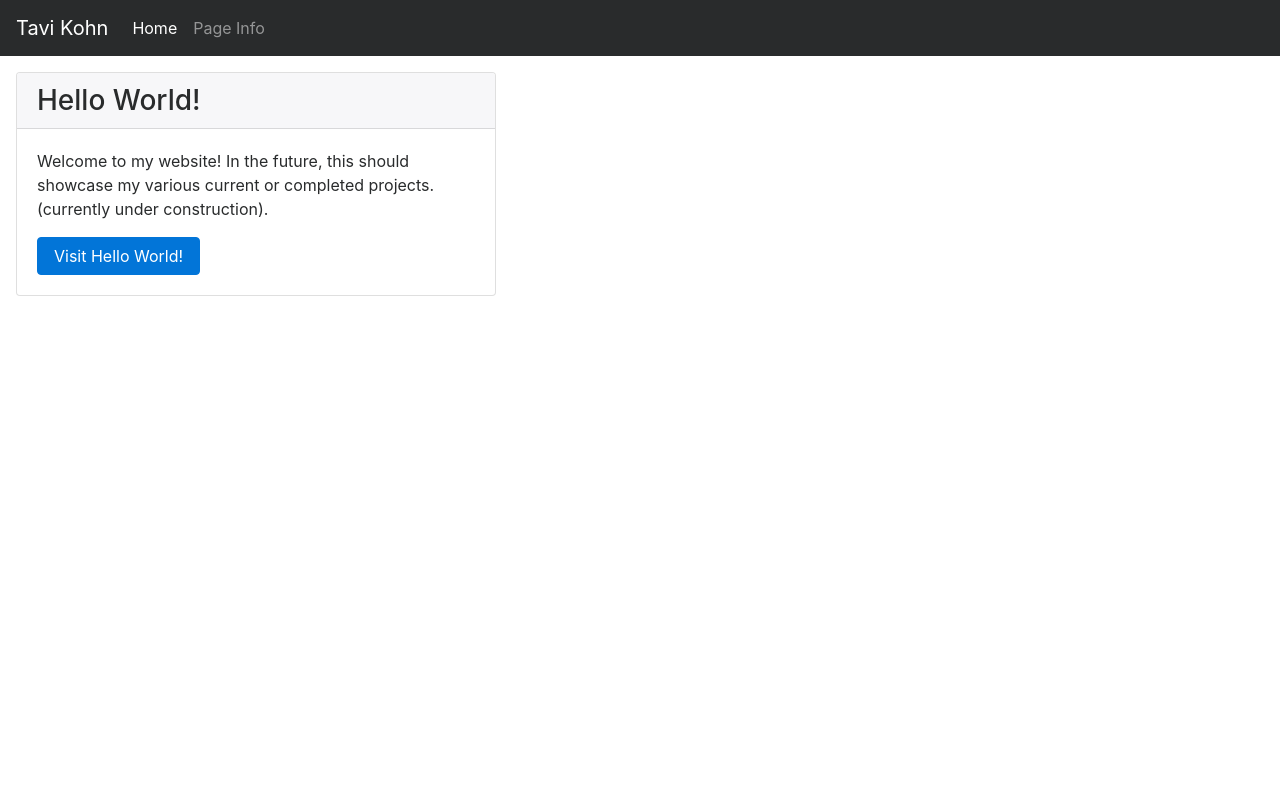
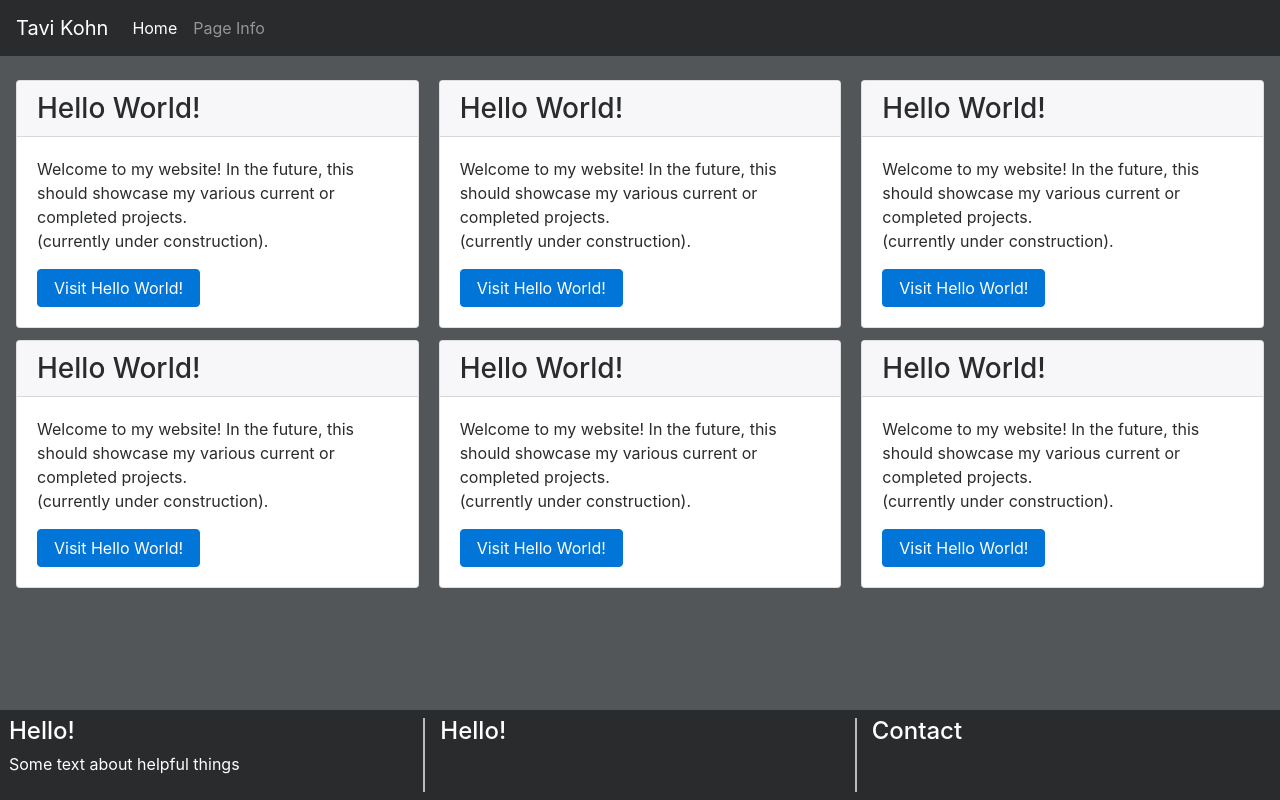
Before and after one commit to Tavi-Kohn/tavi-kohn.github.io, a website: page index.html in a window 1280 px wide. Drawn offline with nearby package versions, Linux system fonts and the light colour scheme; a script that the page names is missing.

Commit message:
Add card columns, navbar, footer, and dark theme

```diff
--- a/index.html
+++ b/index.html
@@ -10,12 +10,12 @@
 
 <body>
 
-<nav class="navbar navbar-toggleable-md navbar-inverse bg-inverse">
-	<button class="navbar-toggler navbar-toggler-right" type="button" data-toggle="collapse" data-target="#navbarNav" aria-controls="navbarNav" aria-expanded="false" aria-label="Toggle navigation">
+	<nav class="navbar navbar-toggleable-md navbar-inverse bg-inverse fixed-top">
+		<button class="navbar-toggler navbar-toggler-right" type="button" data-toggle="collapse" data-target="#navbarNavTop" aria-controls="navbarNavTop" aria-expanded="false" aria-label="Toggle navigation">
 			<span class="navbar-toggler-icon"></span>
 		</button>
 		<a class="navbar-brand" href="index.html">Tavi Kohn</a>
-	<div class="collapse navbar-collapse" id="navbarNav">
+		<div class="collapse navbar-collapse" id="navbarNavTop">
 			<div class="navbar-nav">
 				<a class="nav-link active" href="index.html">Home</a>
 				<a class="nav-link" href="page-info.html">Page Info</a>
@@ -23,7 +23,57 @@
 		</div>
 	</nav>
 
-<div class="d-flex flex-sm-wrap">
+	<div class="card-columns">
+		<div class="card">
+			<h3 class="card-header">Hello World!</h3>
+			<div class="card-block">
+				<p class="card-text">
+					Welcome to my website! In the future, this should showcase my various current or completed projects.<br/>
+					(currently under construction).
+				</p>
+				<a href="pages/hello-world.html" class="btn btn-primary">Visit Hello World!</a>
+			</div>
+		</div>
+		<div class="card">
+			<h3 class="card-header">Hello World!</h3>
+			<div class="card-block">
+				<p class="card-text">
+					Welcome to my website! In the future, this should showcase my various current or completed projects.<br/>
+					(currently under construction).
+				</p>
+				<a href="pages/hello-world.html" class="btn btn-primary">Visit Hello World!</a>
+			</div>
+		</div>
+		<div class="card">
+			<h3 class="card-header">Hello World!</h3>
+			<div class="card-block">
+				<p class="card-text">
+					Welcome to my website! In the future, this should showcase my various current or completed projects.<br/>
+					(currently under construction).
+				</p>
+				<a href="pages/hello-world.html" class="btn btn-primary">Visit Hello World!</a>
+			</div>
+		</div>
+		<div class="card">
+			<h3 class="card-header">Hello World!</h3>
+			<div class="card-block">
+				<p class="card-text">
+					Welcome to my website! In the future, this should showcase my various current or completed projects.<br/>
+					(currently under construction).
+				</p>
+				<a href="pages/hello-world.html" class="btn btn-primary">Visit Hello World!</a>
+			</div>
+		</div>
+		<div class="card">
+			<h3 class="card-header">Hello World!</h3>
+			<div class="card-block">
+				<p class="card-text">
+					Welcome to my website! In the future, this should showcase my various current or completed projects.<br/>
+					(currently under construction).
+				</p>
+				<a href="pages/hello-world.html" class="btn btn-primary">Visit Hello World!</a>
+			</div>
+		</div>
 		<div class="card">
 			<h3 class="card-header">Hello World!</h3>
 			<div class="card-block">
@@ -36,6 +86,25 @@
 		</div>
 	</div>
 
+	<!-- Once there is enough content, the footer should no longer be fixed-bottom -->
+	<footer class="footer fixed-bottom" style="background-color: ">
+		<!-- <footer class="footer" style="background-color: "> -->
+		<div class="containter">
+			<div class="row align-center">
+				<div class="col-4">
+					<h4>Hello!</h4>
+					<p>Some text about helpful things</p>
+				</div>
+				<div class="col-4">
+					<h4>Hello!</h4>
+				</div>
+				<div class="col-4">
+					<h4>Contact</h4>
+				</div>
+			</div>
+		</div>
+	</footer>
+
 	<script src="https://code.jquery.com/jquery-3.1.1.slim.min.js" integrity="sha384-A7FZj7v+d/sdmMqp/nOQwliLvUsJfDHW+k9Omg/a/EheAdgtzNs3hpfag6Ed950n" crossorigin="anonymous"></script>
 	<script src="https://cdnjs.cloudflare.com/ajax/libs/tether/1.4.0/js/tether.min.js" integrity="sha384-DztdAPBWPRXSA/3eYEEUWrWCy7G5KFbe8fFjk5JAIxUYHKkDx6Qin1DkWx51bBrb" crossorigin="anonymous"></script>
 	<script src="https://maxcdn.bootstrapcdn.com/bootstrap/4.0.0-alpha.6/js/bootstrap.min.js" integrity="sha384-vBWWzlZJ8ea9aCX4pEW3rVHjgjt7zpkNpZk+02D9phzyeVkE+jo0ieGizqPLForn" crossorigin="anonymous"></script>
--- a/main.css
+++ b/main.css
@@ -1,8 +1,39 @@
 /*.nav-pills {
-    margin: 1em;
+	margin: 1em;
 }*/
 
+body {
+	padding-top: 4rem;
+	background-color: #525658;
+}
+
+/* cards */
+.card-columns {
+	margin: 1rem;
+	column-width: 20rem;
+}
+
 .card {
-    margin: 1em;
-    max-width: 30rem;
+	/*display: inline-block;*/
+	/*column-break-inside: avoid;*/
+	margin-bottom: 0.5rem;
 }
+
+/* footer */
+footer {
+	background-color: #292b2c;
+	padding: 0.5em;
+}
+
+footer h1, footer h2, footer h3, footer h4, footer h5, footer h6, footer p, footer a {
+	color: #fff;
+}
+
+footer .col-4 {
+	border-right-color: #bbb;
+	border-right-width:thin;
+	border-right-style:solid;
+	border-left-color: #bbb;
+	border-left-width:thin;
+	border-left-style:solid;
+}
```
Also changed, not shown: page-info.html (+24 -1 lines). Lines whose indentation alone changed are shown as unchanged.
